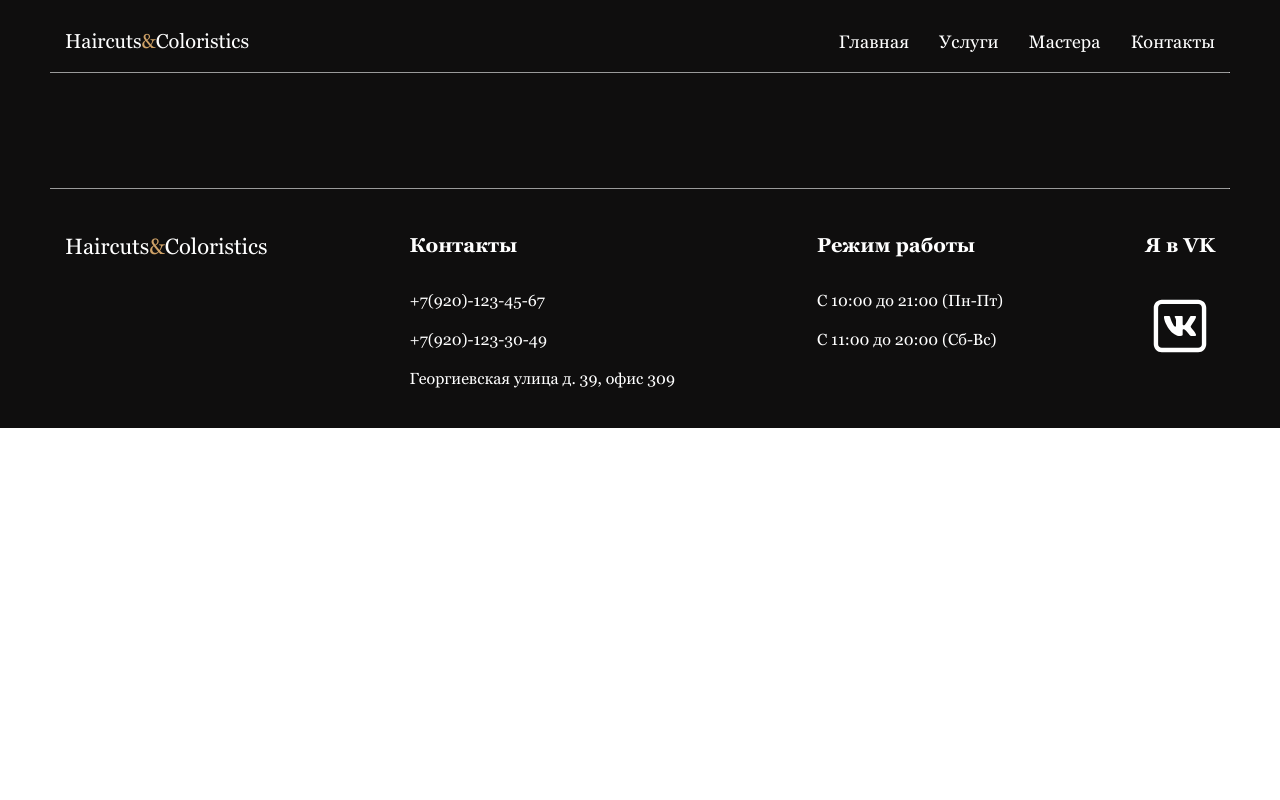
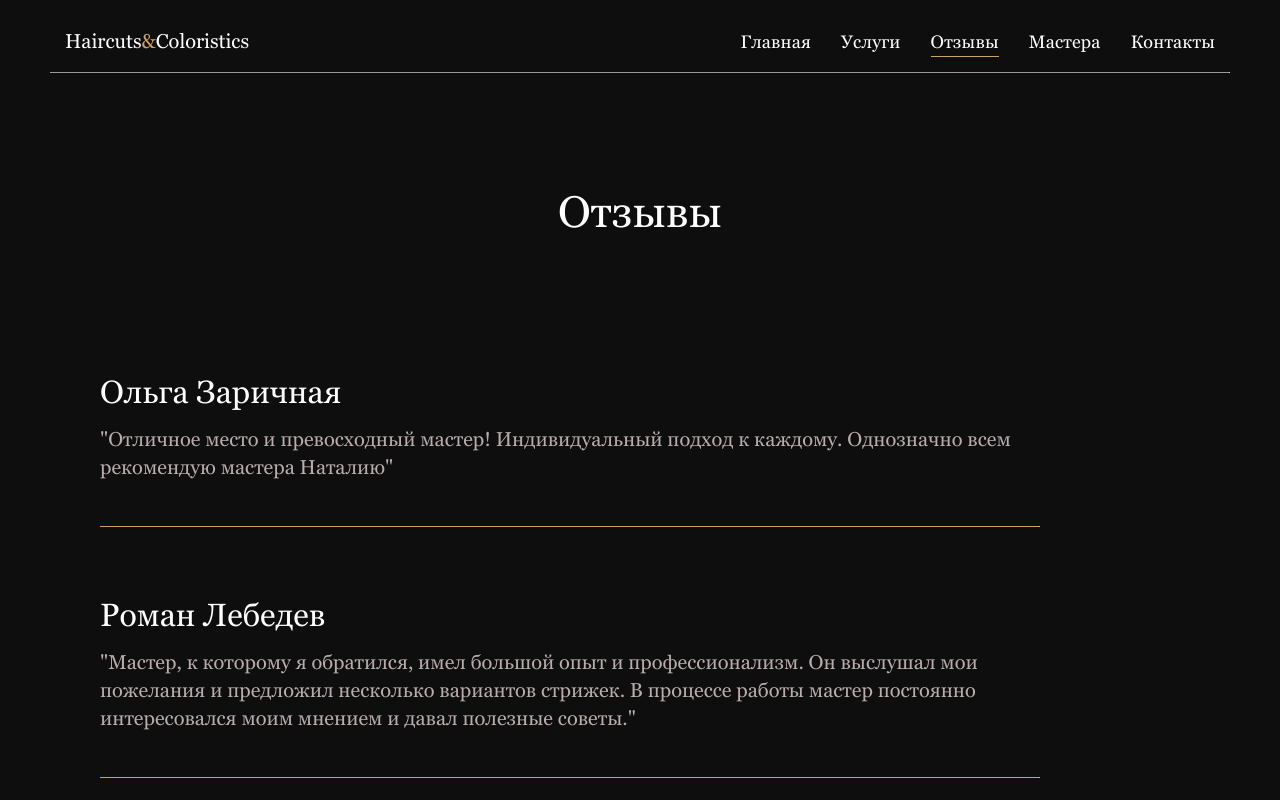
Before and after one commit to Lizok-Tikhonova/diplom-react, a React (Create React App) app: page /reviews in a window 1280 px wide. Shown: the top 800 px of the page. Built offline with nearby package versions, Linux system fonts and the light colour scheme.

Commit message:
отзывы + скролл

```diff
--- a/src/App.js
+++ b/src/App.js
@@ -6,6 +6,7 @@ import Masters from './pages/Masters/Masters';
 import Contacts from './pages/Contacts/Contacts';
 import Master from './pages/Master/Master';
 import Services from './pages/Services/Services';
+import Reviews from './pages/Reviews/Reviews';
 
 import {Routes, Route } from "react-router-dom";
 
@@ -21,6 +22,7 @@ function App() {
         <Route path="/contacts" element={<Contacts/>}/>
         <Route path="/masters/:id" element={<Master/>}/>
         <Route path="/services" element={<Services/>}/>
+        <Route path="/reviews" element={<Reviews/>}/>
       </Routes>
 
       <Footer/>
--- a/src/Components/NavBar/Navbar.jsx
+++ b/src/Components/NavBar/Navbar.jsx
@@ -23,6 +23,11 @@ const NavBar = () => {
                             </NavLink>
                         </li>
                         <li className={styles.item}>
+                            <NavLink to="/reviews" className={({isActive})=>isActive?styles.active:styles.link}>
+                               Отзывы
+                            </NavLink>
+                        </li>
+                        <li className={styles.item}>
                             <NavLink to="/masters" className={({isActive})=>isActive?styles.active:styles.link}>
                                Мастера
                             </NavLink>
--- /dev/null
+++ b/src/helpers/Reviews.js
@@ -0,0 +1,12 @@
+const arrReviews = [
+    {name: 'Ольга Заричная',
+    text: '"Отличное место и превосходный мастер! Индивидуальный подход к каждому. Однозначно всем рекомендую  мастера Наталию"'},
+    {name: 'Роман Лебедев ',
+    text: '"Мастер, к которому я обратился, имел большой опыт и профессионализм. Он выслушал мои пожелания и предложил несколько вариантов стрижек. В процессе работы мастер постоянно интересовался моим мнением и давал полезные советы."'},
+    {name: 'Ольга Косторная',
+    text: '"Недавно посетил салон-парикмахерскую “Стиль” и хочу поделиться своим впечатлением. Первое, что меня поразило - это уютная атмосфера салона. Интерьер выполнен в современном стиле, а светлые тона создают ощущение простора и комфорта. Мастера работают в отдельных кабинках, что позволяет клиенту чувствовать себя уединенно и комфортно. При входе меня встретила приветливая администратор, которая предложила мне чай или кофе и помогла определиться с выбором мастера. Весь персонал салона был очень дружелюбным и внимательным, что создавало приятную атмосферу."'},
+    {name: 'Кирилл Демидов',
+    text: '"Отличное место и превосходный мастер! Индивидуальный подход к каждому. Однозначно всем рекомендую  мастера Наталию"'},
+]
+
+export {arrReviews}
--- /dev/null
+++ b/src/pages/Reviews/Review/Review.jsx
@@ -0,0 +1,14 @@
+import React from "react";
+import style from './Review.module.css'
+
+const Review = ({name, text}) => {
+    return(
+        <div className={style.review}>
+            <h2 className={style.name}>{name}</h2>
+            <p className={style.text}>{text}</p>
+            <hr className={style.hr}/>
+        </div>
+    )
+}
+
+export default Review
--- /dev/null
+++ b/src/pages/Reviews/Review/Review.module.css
@@ -0,0 +1,26 @@
+
+.review{
+    display: flex;
+    flex-direction: column;
+    gap: 15px;
+    text-align: start;
+    max-width: 940px;
+}
+
+.name{
+    font-size: 32px;
+    font-weight: normal;
+}
+
+.text{
+    font-size: 20px;
+    color: #B8ACAC;
+    line-height: 140%;
+}
+
+.hr{
+    margin-top: 30px;
+    border-bottom: 0;
+    border-top: 1px solid #CEA167;
+    max-width: 120%;
+}
--- /dev/null
+++ b/src/pages/Reviews/Reviews.jsx
@@ -0,0 +1,30 @@
+import React from "react";
+import style from './Reviews.module.css'
+import Review from "./Review/Review";
+
+import { arrReviews } from "../../helpers/Reviews";
+
+
+const Reviews = () => {
+    return(
+        <main>
+            <div className="container">
+                <section className={style.reviews}>
+                    <h1 className={style.title}>
+                        Отзывы
+                    </h1>
+                    <div className={style.wrapperReviews}>
+                        {arrReviews.map((review, index)=>
+                            <Review name={review.name} text={review.text} key={index}/>
+                        )}
+                    </div>
+
+                </section>
+            </div>
+        </main>
+
+
+    )
+}
+
+export default Reviews;
--- /dev/null
+++ b/src/pages/Reviews/Reviews.module.css
@@ -0,0 +1,31 @@
+.reviews{
+    display: flex;
+    flex-direction: column;
+    text-align: center;
+    gap: 137px;
+    padding: 0 50px 0 50px;
+    height: 1100px;
+}
+
+.wrapperReviews{
+    display: flex;
+    flex-direction: column;
+    gap: 70px;
+    overflow-y: scroll;
+}
+
+.wrapperReviews::-webkit-scrollbar {
+    width: 15px;
+}
+
+.wrapperReviews::-webkit-scrollbar-thumb {
+    border-radius: 10px;
+    background-color: #CEA167;
+}
+
+
+
+.title{
+    font-size: 44px;
+    font-weight: 400;
+}
```
